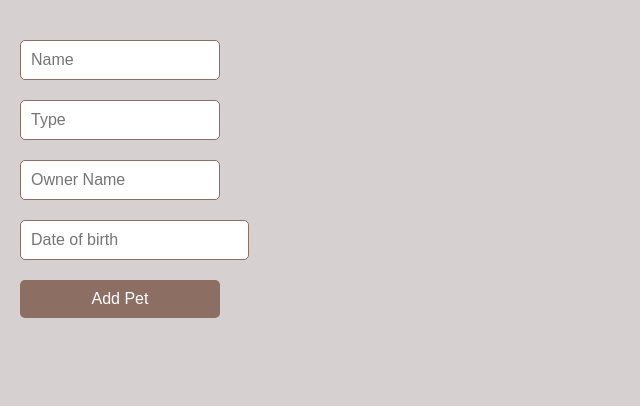
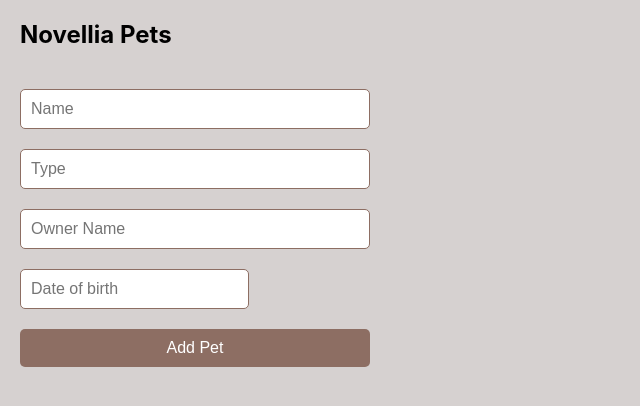
Before and after one commit to nikitr/novellia-pets, a React (Create React App) app: page / in a window 1280 px wide. Shown: the top 406 px of the page, without its empty margins (0-640 px from the left). Built offline with nearby package versions, Linux system fonts and the light colour scheme.

Commit message:
route for pet display

```diff
--- a/src/App.css
+++ b/src/App.css
@@ -4,15 +4,7 @@ body {
 }
 
 .appContainer {
-  grid-template-columns: 1fr;
-}
-
-@media (min-width: 600px) {
-  .appContainer {
-    display: grid;
-    grid-template-columns: 200px 1fr;
-    gap: 20px;
-  }
+  width: 350px;
 }
 
 .petItem {
--- a/src/App.tsx
+++ b/src/App.tsx
@@ -21,21 +21,30 @@ function App() {
     <Router>
       <Routes>
         <Route
-          path="/"
-          element={<PetContext.Provider value={value}>
-          <div className="appContainer">
-            <CreatePetForm />
-            {currPet?.name && <PetDisplay />}
-          </div>
-        </PetContext.Provider>}
+            path="/"
+            element={
+              <PetContext.Provider value={value}>
+                <div className="appContainer">
+                  <CreatePetForm />
+                </div>
+              </PetContext.Provider>
+            }
+        />
+        <Route
+          path="/my-pet"
+          element={
+            <PetContext.Provider value={value}>
+              {currPet?.name && <PetDisplay />}
+            </PetContext.Provider>
+          }
         />
         <Route
           path="/admin"
-          element={<PetContext.Provider value={value}>
-          <div className="appContainer">
-            <PetGrid />
-          </div>
-        </PetContext.Provider>}
+          element={
+            <PetContext.Provider value={value}>
+              <PetGrid />
+            </PetContext.Provider>
+          }
         />
       </Routes>
     </Router>
--- a/src/user/CreatePetForm.tsx
+++ b/src/user/CreatePetForm.tsx
@@ -2,6 +2,7 @@ import {useState, useContext} from 'react';
 import DatePicker from "react-datepicker";
 import './user.css';
 import { PetContext } from '../App';
+import { useNavigate } from "react-router-dom";
 
 import "react-datepicker/dist/react-datepicker.css";
 
@@ -12,6 +13,7 @@ function CreatePetForm() {
   const [dob, setDob] = useState<Date>();
   // @ts-ignore
   const { setCurrPet } = useContext(PetContext);
+  const navigate = useNavigate();
 
   const handleAddPet = async (e: React.FormEvent) => {
     try {
@@ -37,12 +39,15 @@ function CreatePetForm() {
       setType("");
       setOwner("");
       setDob(undefined);
+      navigate("/my-pet");
     } catch (e) {
       console.log(e);
     }
   };
 
   return (
+    <div>
+      <h2>Novellia Pets</h2>
       <form className="createPetForm" onSubmit={handleAddPet}>
         <input placeholder='Name' required onChange={e => setName(e.target.value)} value={name} />
         <input placeholder='Type' required onChange={e => setType(e.target.value)} value={type} />
@@ -50,6 +55,7 @@ function CreatePetForm() {
         <DatePicker wrapperClassName="datePicker" placeholderText={'Date of birth'} selected={dob} onChange={(date: Date) => setDob(date)} />
         <button type="submit">Add Pet</button>
       </form>
+    </div>
   );
 }
 
```
Also changed, not shown: 1 other file (tests, documents, lock files or other folders). Lines whose indentation alone changed are shown as unchanged.
